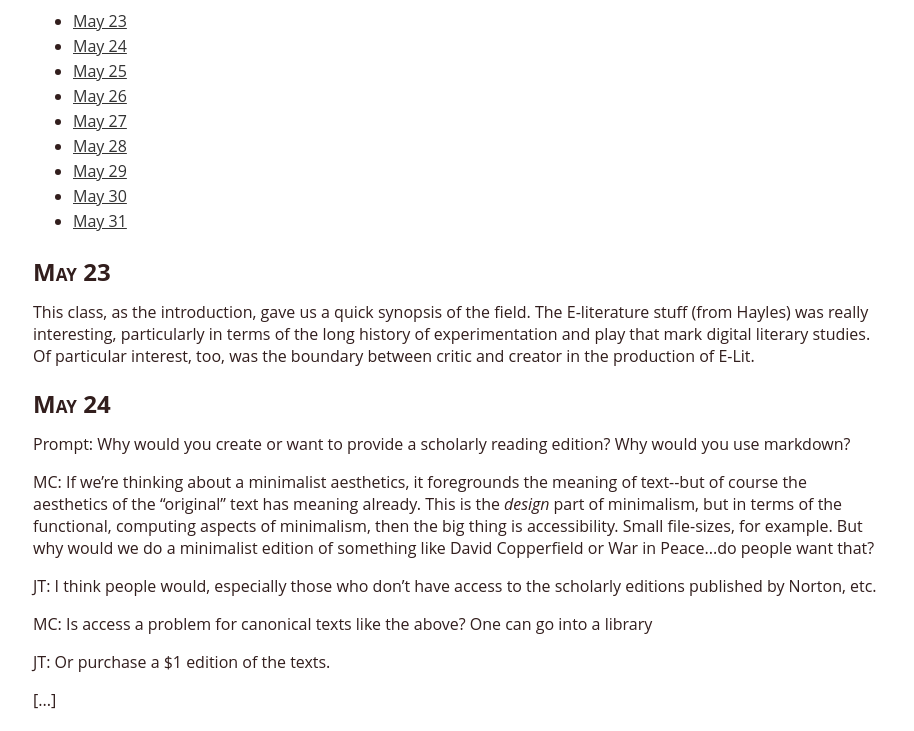
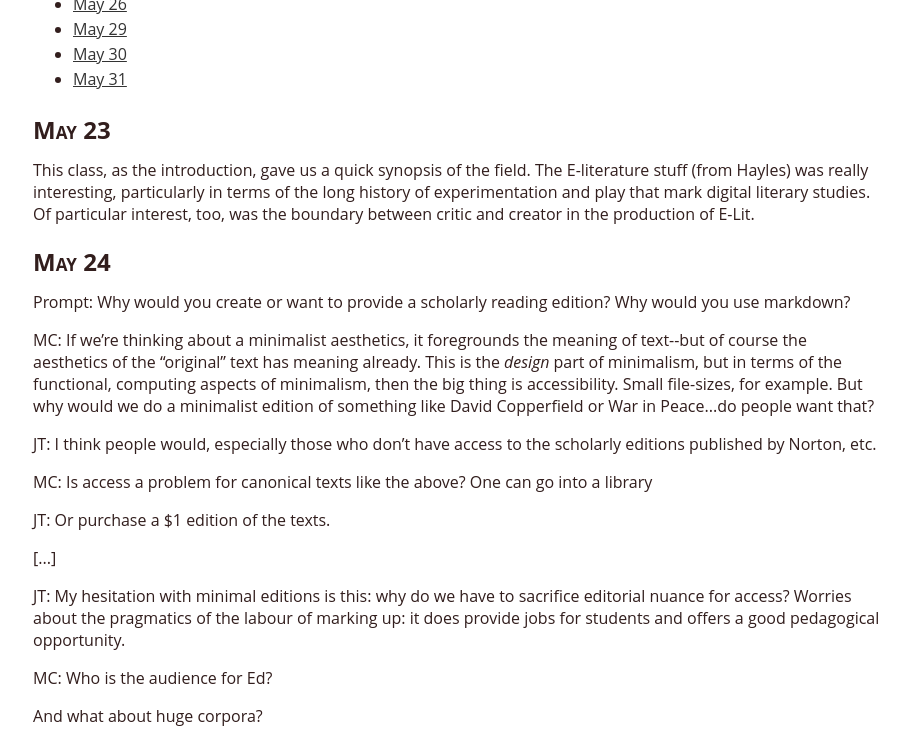
Before and after one commit to joeytakeda/engl507, a plain HTML site: page docs/log.html in a window 1280 px wide. Shown: the part 242-973 px from the top of the page, without its empty margins (88-1002 px from the left). Drawn offline with Linux system fonts and the light colour scheme.

Commit message:
Moving things from Google drive to GitHub and adding styling.

```diff
--- a/docs/log.html
+++ b/docs/log.html
@@ -9,26 +9,20 @@
   <link rel="stylesheet" href="../css/CV.css" type="text/css" />
 </head>
 <body>
-<hr />
-<p>layout: post<br />
-title: Worklog<br />
----</p>
 <h1 id="log">Log</h1>
 <h2 id="toc">TOC</h2>
 <ul>
-<li><a href="#may23">May 23</a></li>
-<li><a href="#may24">May 24</a></li>
-<li><a href="#may25">May 25</a></li>
-<li><a href="#may26">May 26</a></li>
-<li><a href="#may27">May 27</a></li>
-<li><a href="#may28">May 28</a></li>
-<li><a href="#may29">May 29</a></li>
-<li><a href="#may30">May 30</a></li>
-<li><a href="#may31">May 31</a></li>
+<li><a href="#may-23">May 23</a></li>
+<li><a href="#may-24">May 24</a></li>
+<li><a href="#may-25">May 25</a></li>
+<li><a href="#may-26">May 26</a></li>
+<li><a href="#may-29">May 29</a></li>
+<li><a href="#may-30">May 30</a></li>
+<li><a href="#may-31">May 31</a></li>
 </ul>
-<h2 id="may-23"><span id="may23"/>May 23</h2>
+<h2 id="may-23">May 23</h2>
 <p>This class, as the introduction, gave us a quick synopsis of the field. The E-literature stuff (from Hayles) was really interesting, particularly in terms of the long history of experimentation and play that mark digital literary studies. Of particular interest, too, was the boundary between critic and creator in the production of E-Lit.</p>
-<h2 id="may-24"><span id="may24"/>May 24</h2>
+<h2 id="may-24">May 24</h2>
 <p>Prompt: Why would you create or want to provide a scholarly reading edition? Why would you use markdown?</p>
 <p>MC: If we’re thinking about a minimalist aesthetics, it foregrounds the meaning of text--but of course the aesthetics of the “original” text has meaning already. This is the <em>design</em> part of minimalism, but in terms of the functional, computing aspects of minimalism, then the big thing is accessibility. Small file-sizes, for example. But why would we do a minimalist edition of something like David Copperfield or War in Peace...do people want that?</p>
 <p>JT: I think people would, especially those who don’t have access to the scholarly editions published by Norton, etc.</p>
@@ -66,7 +60,7 @@ We embedded annotations in the text itself, so that the annotations are stylisti
 Think about content and interface relations<br />
 Function (functional minimalism)<br />
 Actual wireframe to show</p>
-<h2 id="may-25"><span id="may25"/>May 25</h2>
+<h2 id="may-25">May 25</h2>
 <p>We keep coming back to the question of <em>audience</em> and the deep forms of interaction that are enabled (but also disallowed) by minimalism.</p>
 <p>Michael and I noticed that our base assumption was that our audience expected something useful. In other words, the audience always already demands something productive when approaching interfaces. Our interface was thus meant to trouble their normative expectations by untethering the relationship between word and meaning.</p>
 <p>Of course, interfaces are not always useful for the audience, as [[case study of the adblocker thing]] points out.</p>
@@ -141,9 +135,9 @@ Data visualization as an art form<br />
 What happens when you flatten material so that people can navigate it? To what ends?<br />
 “How do we engage modularization, responsibility?”</p>
 <p>Working with Python: how might responsibility be distributed across modules, functions, etc? (Does Python distinguish between public and private class like Java?)</p>
-<h2 id="may-29"><span id="may29"/>May 29</h2>
+<h2 id="may-29">May 29</h2>
 <p>[[Missed this day, so will have to write things about]]</p>
-<h2 id="may-30"><span id="may30"/>May 30</h2>
+<h2 id="may-30">May 30</h2>
 <h3 id="design-brief-2-3-pages">Design brief (2-3 pages):</h3>
 <ul>
 <li>Working title</li>
@@ -205,7 +199,7 @@ Build process that:</p>
 </ul>
 <p><strong>TO READ</strong>:<br />
 Sterne's MP3 book; why format studies are important</p>
-<h2 id="may-31"><span id="may31"/>May 31</h2>
+<h2 id="may-31">May 31</h2>
 <h3 id="presentations">Presentations</h3>
 <h4 id="heidi-rachel">Heidi + Rachel</h4>
 <ul>
```
Also changed, not shown: 9 other files.
